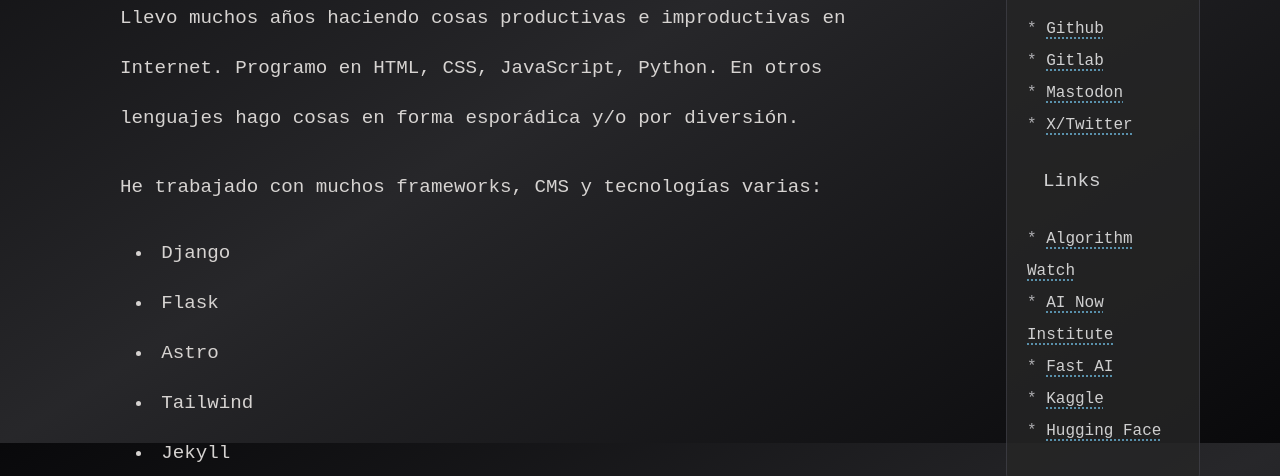
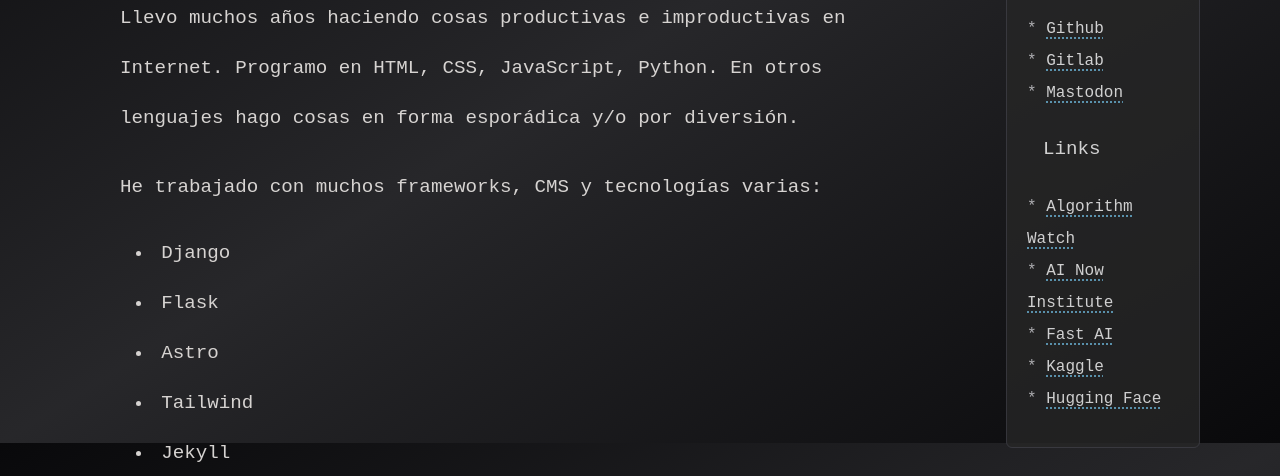
Before and after one commit to pedregalux/newastro, an Astro site: page / in a window 1280 px wide. Shown: the part 357-833 px from the top of the page. Built offline with nearby package versions, Linux system fonts and the light colour scheme; Astro itself is replaced by a stand-in of ours.

Commit message:
borrar x

```diff
--- a/src/components/Sidebar.astro
+++ b/src/components/Sidebar.astro
@@ -8,7 +8,6 @@
         <li>* <a class="hover:text-sky-300" href="https://github.com/pedregalux" target="_blank">Github</a></li>
         <li>* <a class="hover:text-sky-300" href="https://gitlab.com/pedregalux" target="_blank">Gitlab</a></li>
         <li>* <a class="hover:text-sky-300" href="https://mastodon.social/@pedregalux" target="_blank">Mastodon</a></li>
-        <li>* <a class="hover:text-sky-300" href="https://twitter.com/pedregalux" target="_blank">X/Twitter</a></li>
     </ul>
 
     <p class="m-4">Links</p>
```
